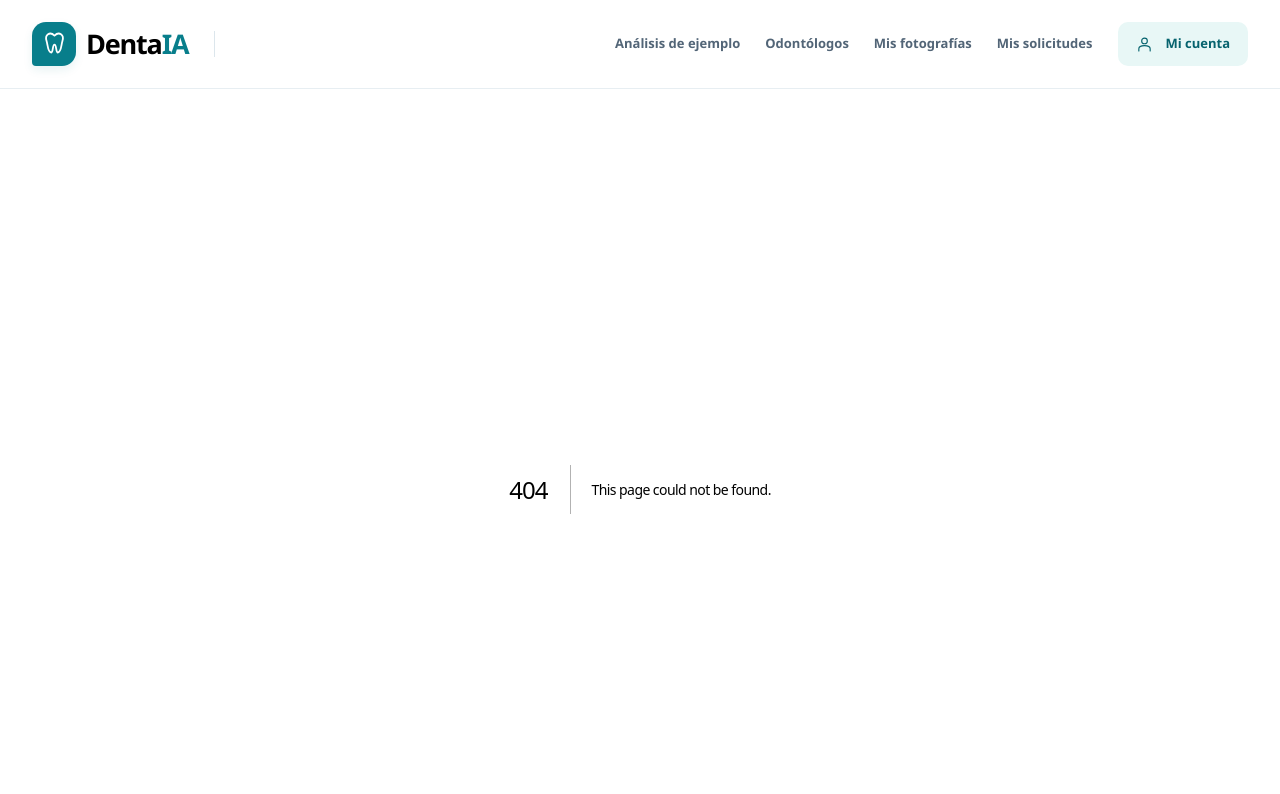
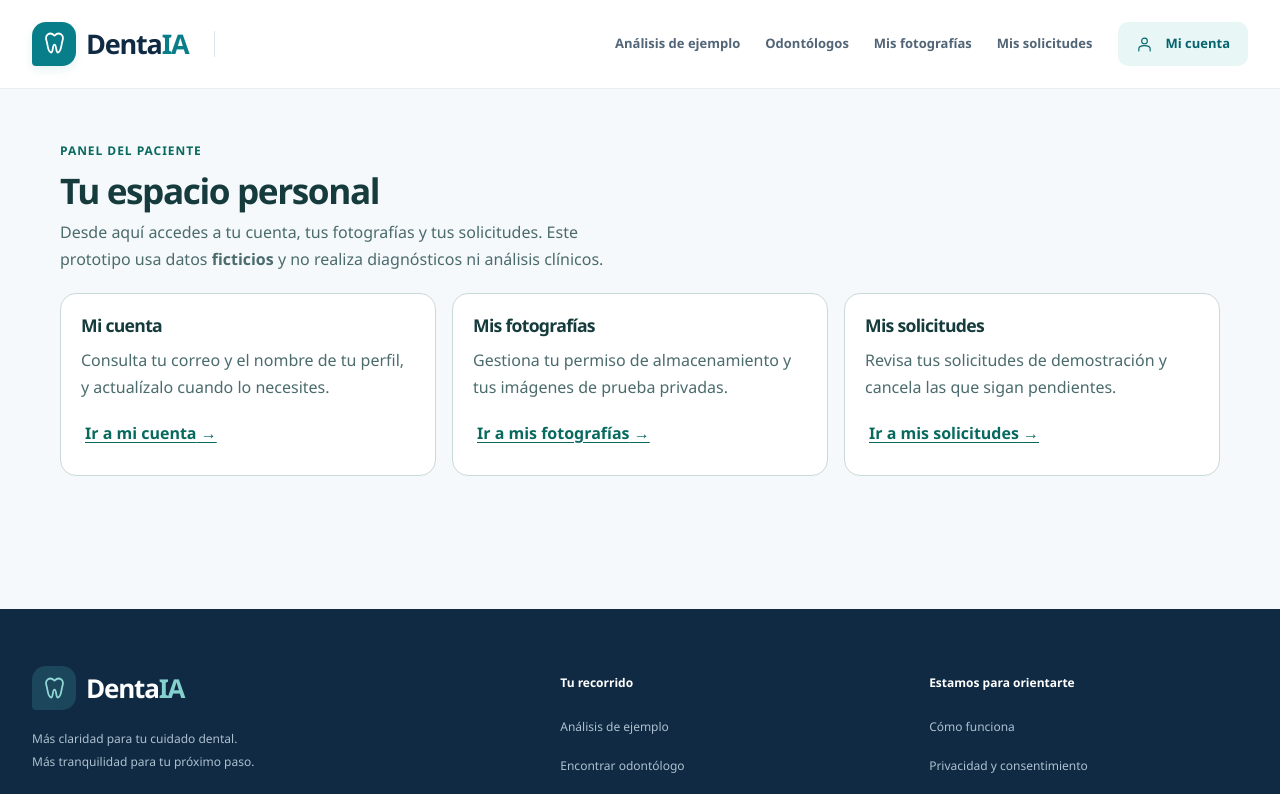
Before and after one commit to Jhanfranco07/DentaIA, a Next.js app: page /panel in a window 1280 px wide. Before the commit this address had no page. Shown: the top 794 px of the page. Built offline with nearby package versions, Linux system fonts and the light colour scheme.

Commit message:
DI-161 feat(panel): crear estructura visual y navegación del panel del paciente

```diff
--- /dev/null
+++ b/src/app/(modulos)/panel/page.tsx
@@ -0,0 +1,5 @@
+import PanelPaciente from "@/features/panel/PanelPaciente";
+
+export default function PanelPage() {
+  return <PanelPaciente />;
+}
--- /dev/null
+++ b/src/features/panel/PanelPaciente.tsx
@@ -0,0 +1,59 @@
+import Link from "next/link";
+import styles from "./panel.module.css";
+
+const SECCIONES = [
+  {
+    id: "cuenta",
+    href: "/cuenta",
+    titulo: "Mi cuenta",
+    descripcion: "Consulta tu correo y el nombre de tu perfil, y actualízalo cuando lo necesites.",
+    accion: "Ir a mi cuenta",
+  },
+  {
+    id: "fotografias",
+    href: "/fotografias",
+    titulo: "Mis fotografías",
+    descripcion: "Gestiona tu permiso de almacenamiento y tus imágenes de prueba privadas.",
+    accion: "Ir a mis fotografías",
+  },
+  {
+    id: "solicitudes",
+    href: "/solicitudes",
+    titulo: "Mis solicitudes",
+    descripcion: "Revisa tus solicitudes de demostración y cancela las que sigan pendientes.",
+    accion: "Ir a mis solicitudes",
+  },
+] as const;
+
+export default function PanelPaciente() {
+  return (
+    <section className={styles.pagina}>
+      <header className={styles.cabecera}>
+        <span className={styles.etiqueta}>Panel del paciente</span>
+        <h1>Tu espacio personal</h1>
+        <p>
+          Desde aquí accedes a tu cuenta, tus fotografías y tus solicitudes. Este prototipo usa
+          datos <strong>ficticios</strong> y no realiza diagnósticos ni análisis clínicos.
+        </p>
+      </header>
+
+      <nav aria-label="Secciones del panel del paciente">
+        <ul className={styles.grilla}>
+          {SECCIONES.map((s) => (
+            <li key={s.id} className={styles.tarjeta}>
+              <h2>{s.titulo}</h2>
+              <p>{s.descripcion}</p>
+              <Link
+                href={s.href}
+                className={styles.enlace}
+                aria-label={`${s.accion}: ${s.titulo}`}
+              >
+                {s.accion} →
+              </Link>
+            </li>
+          ))}
+        </ul>
+      </nav>
+    </section>
+  );
+}
--- /dev/null
+++ b/src/features/panel/panel.module.css
@@ -0,0 +1,22 @@
+.pagina { display: grid; gap: 1.25rem; color: #153b3c; }
+.cabecera { display: grid; gap: .5rem; }
+.cabecera h1 { margin: 0; font-size: clamp(1.6rem, 4vw, 2.2rem); line-height: 1.2; }
+.cabecera p { margin: 0; color: #4b6b6c; line-height: 1.7; max-width: 62ch; }
+.etiqueta { font-size: .75rem; font-weight: 700; letter-spacing: .08em; text-transform: uppercase; color: #08695f; }
+
+.grilla { list-style: none; margin: 0; padding: 0; display: grid; grid-template-columns: repeat(3, 1fr); gap: 1rem; }
+.tarjeta { display: grid; gap: .6rem; align-content: start; padding: 1.25rem; background: #fff; border: 1px solid #c9d9d9; border-radius: 16px; }
+.tarjeta h2 { margin: 0; font-size: 1.1rem; line-height: 1.3; }
+.tarjeta p { margin: 0; line-height: 1.7; color: #4b6b6c; }
+
+.enlace { justify-self: start; display: inline-flex; align-items: center; min-height: 44px; padding-inline: .25rem; color: #08695f; font-weight: 700; text-decoration: underline; text-underline-offset: .2em; }
+.enlace:focus-visible { outline: 2px solid #08695f; outline-offset: 2px; }
+
+.aviso { display: grid; gap: .5rem; justify-items: start; padding: 1.5rem; background: #fff; border: 1px dashed #9fc0bd; border-radius: 14px; line-height: 1.6; }
+.aviso p { margin: 0; }
+.avisoError { border-style: solid; border-color: #e0b4b4; background: #fff7f7; color: #7a1f1f; }
+
+@media (max-width: 760px) {
+  .grilla { grid-template-columns: 1fr; }
+  .tarjeta { padding: 1rem; }
+}
```
Also changed, not shown: src/features/panel/EstadoPanel.tsx (added, +20 -0 lines).
